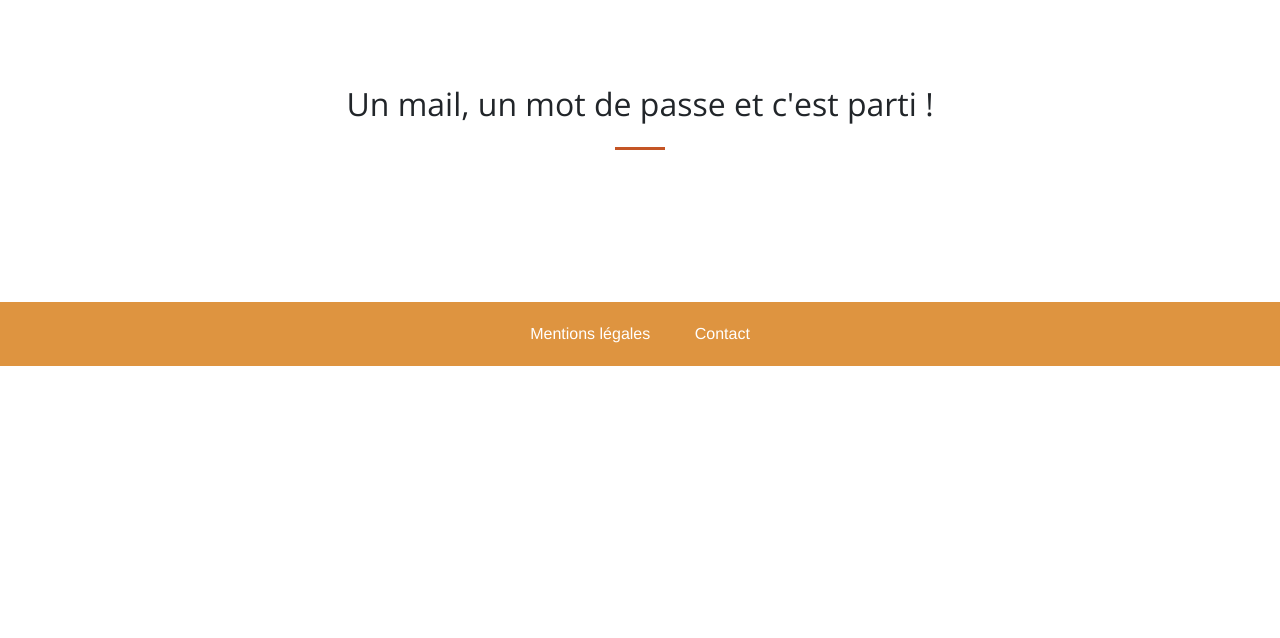
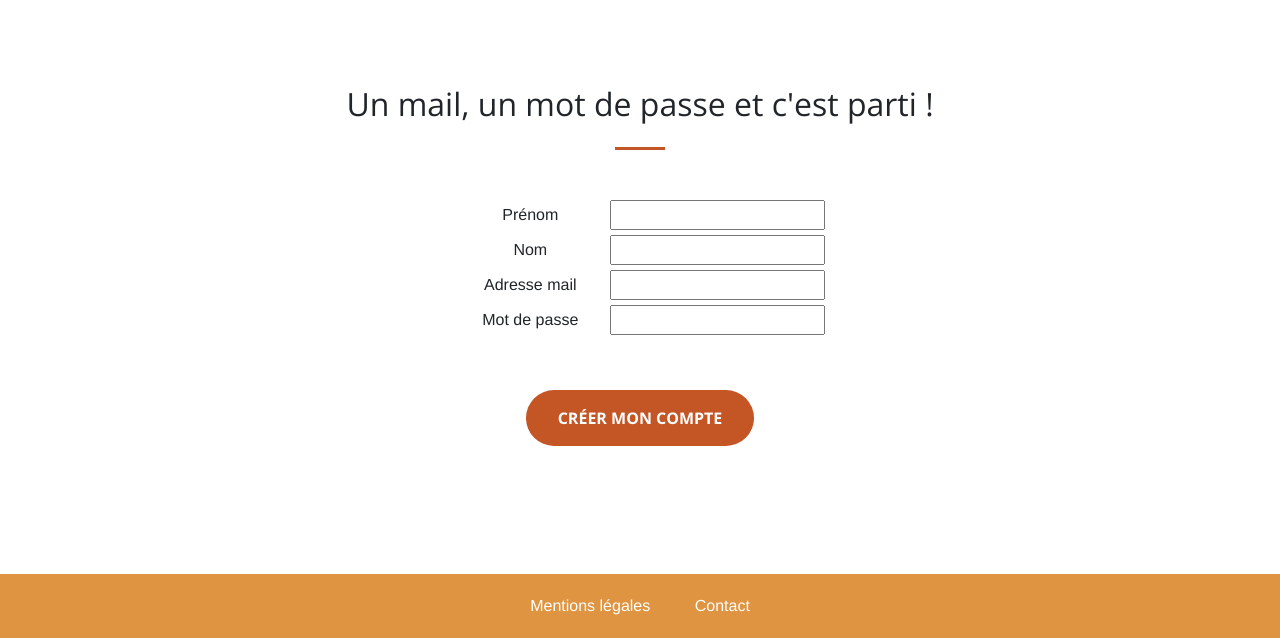
Before and after one commit to MaevaBrunelles/vegalt-django, a Django app: page /creer-compte/ in a window 1280 px wide. Shown: the part 343-981 px from the top of the page. Before the commit the page ends 709 px from the top, so only its background shows below. Run offline with Django 3.2, Linux system fonts and the light colour scheme; some libraries are stand-ins or nearby versions; some web fonts are replaced.

Commit message:
Add account form

```diff
--- /dev/null
+++ b/altproduct/forms.py
@@ -0,0 +1,9 @@
+from django.forms import ModelForm, EmailInput
+from .models import User
+
+
+class AccountCreationForm(ModelForm):
+    class Meta:
+
+        model = User
+        fields = ['first_name', 'last_name', 'email', 'password']
--- a/altproduct/static/altproduct/css/creative.css
+++ b/altproduct/static/altproduct/css/creative.css
@@ -277,6 +277,10 @@ header.masthead p {
   margin-top: 50px !important;
 }
 
+#account-form label{
+  width: 150px;
+}
+
 footer{
   background-color: #DE9440;
   padding: 20px 0;
--- a/altproduct/templates/altproduct/account.html
+++ b/altproduct/templates/altproduct/account.html
@@ -11,6 +11,32 @@
                 <h2 class="section-heading">Un mail, un mot de passe et c'est parti !</h2>
                 <hr class="my-4">
 
+                <form id="account-form" action="{% url 'altproduct:account' %}" method="POST" class="mt-50">
+                    {% csrf_token %}
+
+                    <div>
+                        <label for="{{ form.first_name.id_for_label }}">Prénom</label>
+                        {{ form.first_name }}
+                    </div>
+
+                    <div>
+                        <label for="{{ form.last_name.id_for_label }}">Nom</label>
+                        {{ form.last_name }}
+                    </div>
+
+                    <div>
+                        <label for="{{ form.email.id_for_label }}">Adresse mail</label>
+                        {{ form.email }}
+                    </div>
+
+                    <div>
+                        <label for="{{ form.password.id_for_label }}">Mot de passe</label>
+                        {{ form.password }}
+                    </div>
+
+                    <input type="submit" value="Créer mon compte" class="btn btn-primary btn-xl js-scroll-trigger mt-50">
+                </form>
+
             </div>
         </div>
     </div>
--- a/altproduct/views.py
+++ b/altproduct/views.py
@@ -1,4 +1,5 @@
 from django.shortcuts import render
+from .forms import AccountCreationForm
 
 
 # Create your views here.
@@ -13,6 +14,16 @@ def legal(request):
 
 
 def account(request):
-    h1_tag = "Créer un compte"
-    context = {'h1_tag': h1_tag}
+
+    if request.method == "POST":
+        pass
+    else:
+        h1_tag = "Créer un compte"
+        account_form = AccountCreationForm()
+
+    context = {
+        'h1_tag': h1_tag,
+        'form': account_form,
+    }
+
     return render(request, 'altproduct/account.html', context)
```
